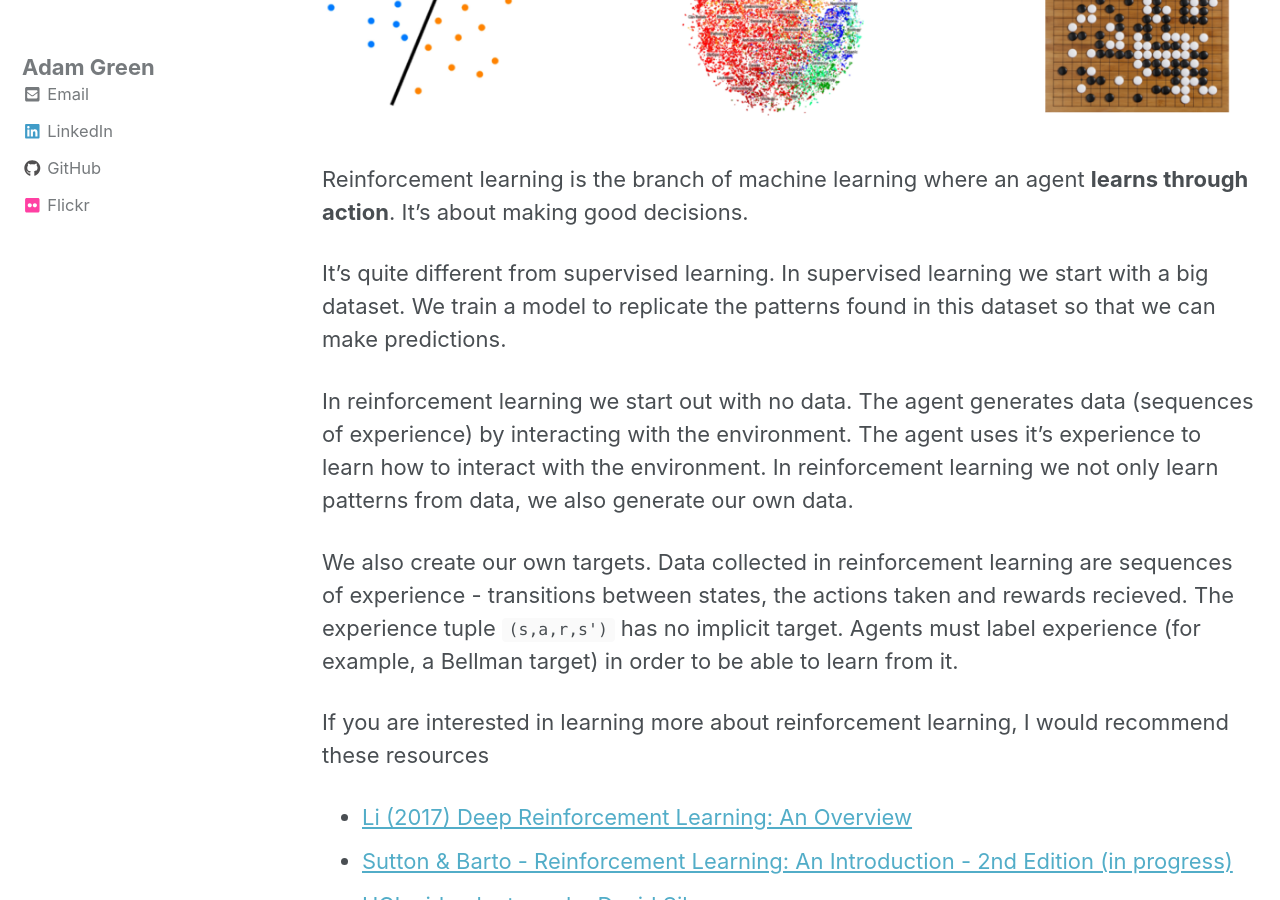
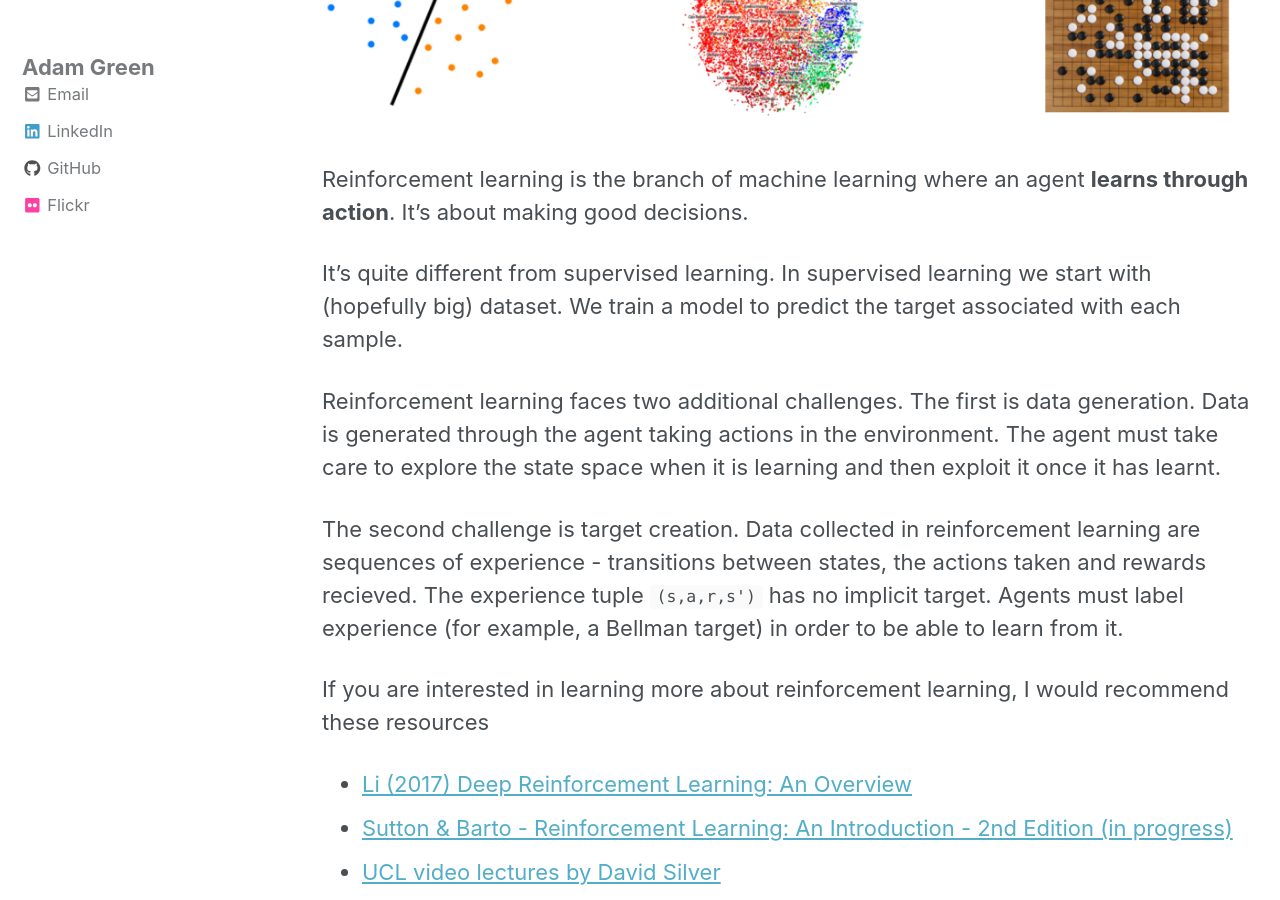
Before and after one commit to ADGEfficiency/adgefficiency.github.io, a Jekyll site: the page built from _posts/2017-04-03-energy_py-reinforcement-learning-for-energy-systems.md, in a window 1280 px wide and 900 px high, scrolled down 1211 px. Built offline with Jekyll 4.4.1, drawn with Linux system fonts in a browser that asks for light colours; nearby versions of some CDN libraries.

Commit message:
drafting

```diff
--- a/_posts/2017-04-03-energy_py-reinforcement-learning-for-energy-systems.md
+++ b/_posts/2017-04-03-energy_py-reinforcement-learning-for-energy-systems.md
@@ -29,11 +29,11 @@
 
 Reinforcement learning is the branch of machine learning where an agent **learns through action**.  It's about making good decisions.
 
-It’s quite different from supervised learning. In supervised learning we start with a big dataset. We train a model to replicate the patterns found in this dataset so that we can make predictions.
+It’s quite different from supervised learning. In supervised learning we start with (hopefully big) dataset.  We train a model to predict the target associated with each sample.
 
-In reinforcement learning we start out with no data. The agent generates data (sequences of experience) by interacting with the environment. The agent uses it’s experience to learn how to interact with the environment. In reinforcement learning we not only learn patterns from data, we also generate our own data.
+Reinforcement learning faces two additional challenges.  The first is data generation.  Data is generated through the agent taking actions in the environment.  The agent must take care to explore the state space when it is learning and then exploit it once it has learnt.
 
-We also create our own targets.  Data collected in reinforcement learning are sequences of experience - transitions between states, the actions taken and rewards recieved.  The experience tuple `(s,a,r,s')` has no implicit target.  Agents must label experience (for example, a Bellman target) in order to be able to learn from it.
+The second challenge is target creation.  Data collected in reinforcement learning are sequences of experience - transitions between states, the actions taken and rewards recieved.  The experience tuple `(s,a,r,s')` has no implicit target.  Agents must label experience (for example, a Bellman target) in order to be able to learn from it.
 
 If you are interested in learning more about reinforcement learning, I would recommend these resources
 
```
Also changed, not shown: other parts of _posts/2017-04-03-energy_py-reinforcement-learning-for-energy-systems.md (+1 -1 lines).
